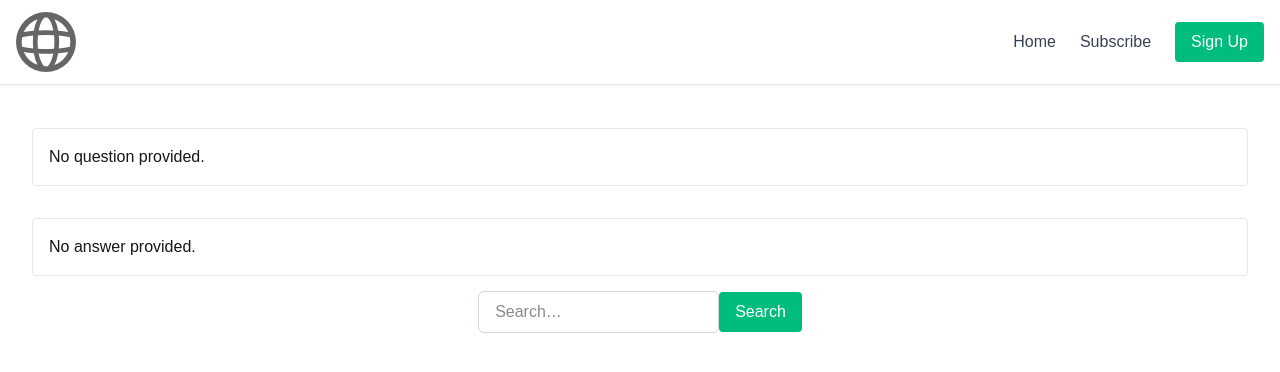
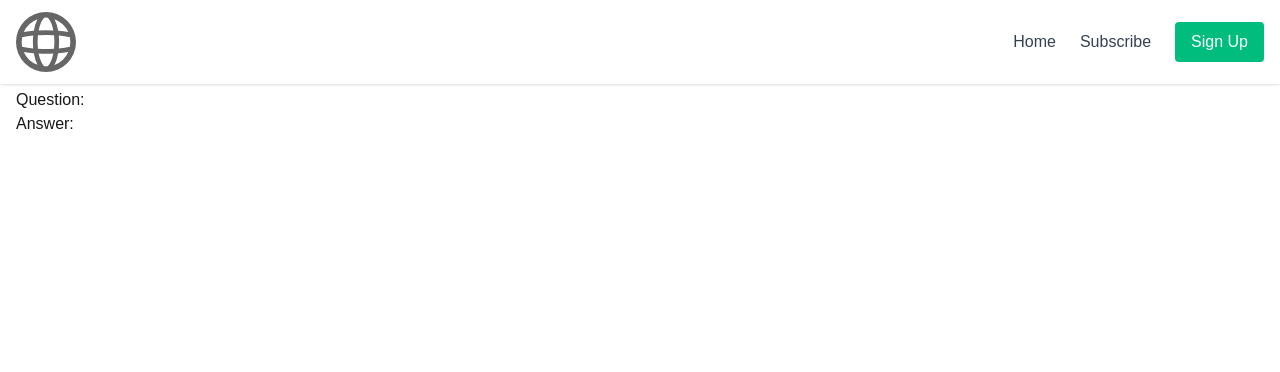
Before and after one commit to CDarts48/sassai, a Next.js app: page /response in a window 1280 px wide. Shown: the top 372 px of the page. Built offline with nearby package versions, Linux system fonts and the light colour scheme; no server answers.

Commit message:
more linting

```diff
--- a/app/response/page.tsx
+++ b/app/response/page.tsx
@@ -1,24 +1,17 @@
 "use client";
 
-import SearchBar from "@/components/search-bar";
 import { useSearchParams } from "next/navigation";
 
-export default function ResponsePage() {
+export default function ResponseContent() {
   const searchParams = useSearchParams();
-  const question = searchParams.get("question") || "No question provided.";
-  const answer = searchParams.get("answer") || "No answer provided.";
+  const question = searchParams.get("question");
+  const answer = searchParams.get("answer");
 
   return (
-    <div className="px-4 py-8 sm:py-12 lg:py-16 w-full bg-black-50">
-      <div className="max-w-7xl mx-auto">
-        <div className="p-4 bg-green border border-gray-200 rounded whitespace-pre-wrap mb-8">
-          {question}
-        </div>
-        <div className="p-4 bg--100 border border-gray-200 rounded whitespace-pre-wrap">
-          {answer}
-        </div>
-      </div>
-      <SearchBar hideHeading={true} />
-      </div>
+    <div>
+      <h1>Response</h1>
+      <p>Question: {question}</p>
+      <p>Answer: {answer}</p>
+    </div>
   );
 }
```
